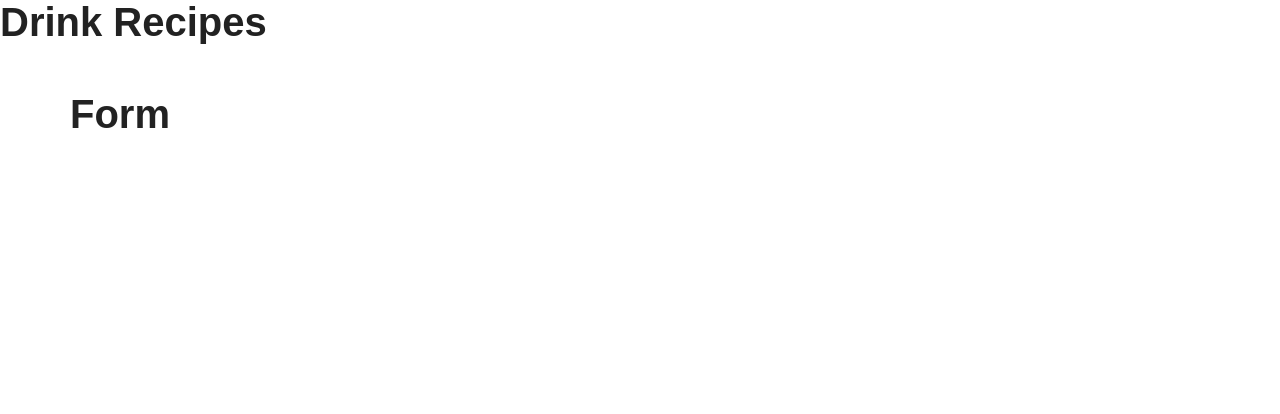
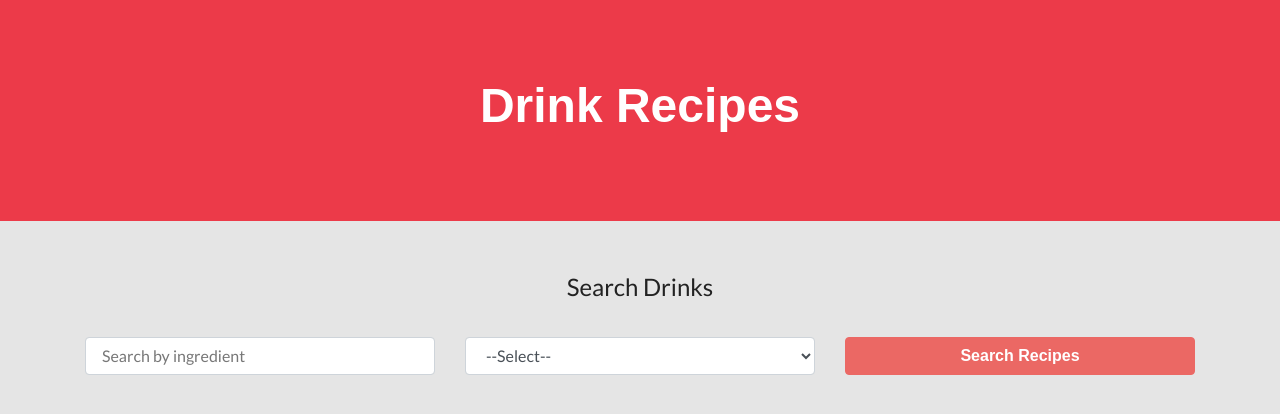
Before and after one commit to Erick-SN/Drinks, a React (Create React App) app: page / in a window 1280 px wide. Shown: the top 414 px of the page. Built offline with nearby package versions, Linux system fonts and the light colour scheme; a web font is replaced by a local one.

Commit message:
Form component was created

```diff
--- a/src/components/Form.jsx
+++ b/src/components/Form.jsx
@@ -2,7 +2,33 @@ import React from 'react';
 const Form = () => {
   return (
     <>
-      <h1>Form</h1>
+      <form className='col-12'>
+        <fieldset className='text-center'>
+          <legend>Search Drinks</legend>
+        </fieldset>
+        <div className='row mt-4'>
+          <div className='col-md-4'>
+            <input
+              name='name'
+              className='form-control'
+              type='text'
+              placeholder='Search by ingredient'
+            />
+          </div>
+          <div className='col-md-4'>
+            <select className='form-control' name='category'>
+              <option value=''>--Select--</option>
+            </select>
+          </div>
+          <div className='col-md-4'>
+            <input
+              type='submit'
+              className='btn btn-block btn-primary'
+              value='Search Recipes'
+            />
+          </div>
+        </div>
+      </form>
     </>
   );
 };
--- a/src/index.css
+++ b/src/index.css
@@ -1,13 +1,21 @@
+html {
+  height: 100%;
+}
 body {
   margin: 0;
-  font-family: -apple-system, BlinkMacSystemFont, 'Segoe UI', 'Roboto', 'Oxygen',
-    'Ubuntu', 'Cantarell', 'Fira Sans', 'Droid Sans', 'Helvetica Neue',
-    sans-serif;
-  -webkit-font-smoothing: antialiased;
-  -moz-osx-font-smoothing: grayscale;
+  padding: 0;
+  font-family: 'Lato', sans-serif;
+  background-color: #e5e5e5;
+  min-height: 100%;
 }
-
-code {
-  font-family: source-code-pro, Menlo, Monaco, Consolas, 'Courier New',
-    monospace;
+header {
+  background-color: #ec3a49;
+  color: white;
+  padding: 5rem 0;
 }
+h1 {
+  color: white;
+  font-weight: 900;
+  text-align: center;
+  font-size: 3rem;
+}
--- a/src/index.js
+++ b/src/index.js
@@ -1,7 +1,7 @@
 import React from 'react';
 import ReactDOM from 'react-dom';
+import './bootstrap.min.css';
 import './index.css';
-import './bootstrap.min.css';
 import App from './App';
 import * as serviceWorker from './serviceWorker';
 
```
